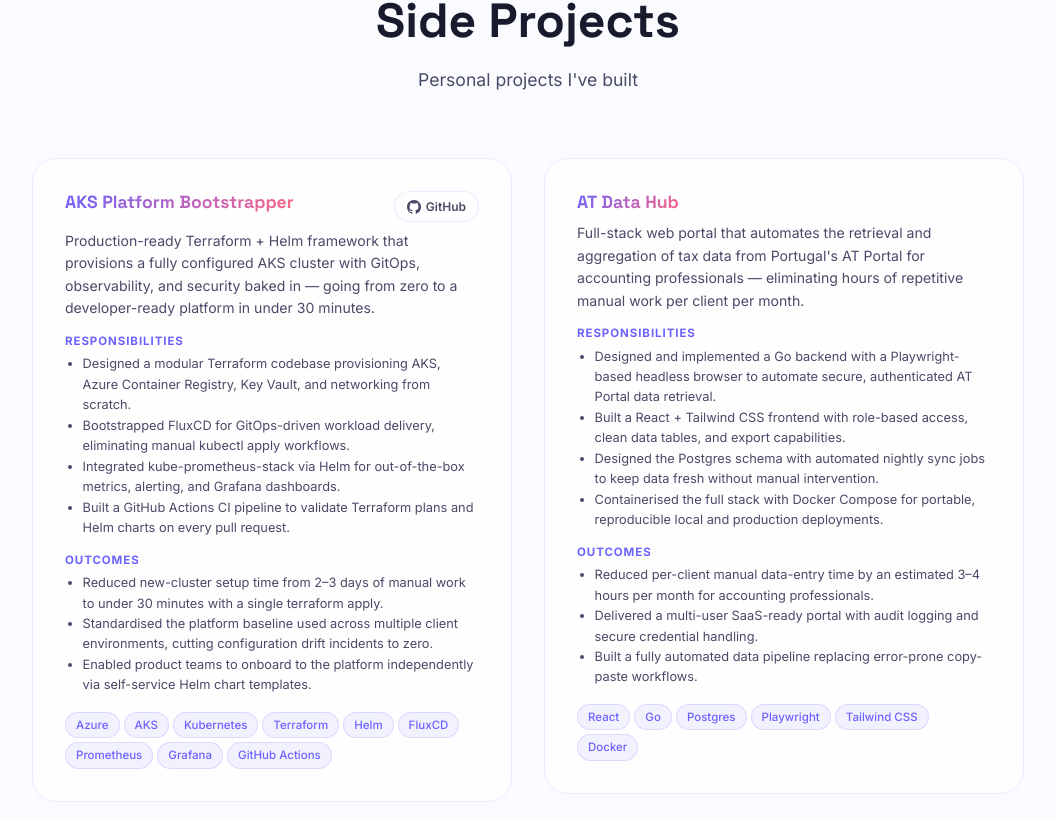
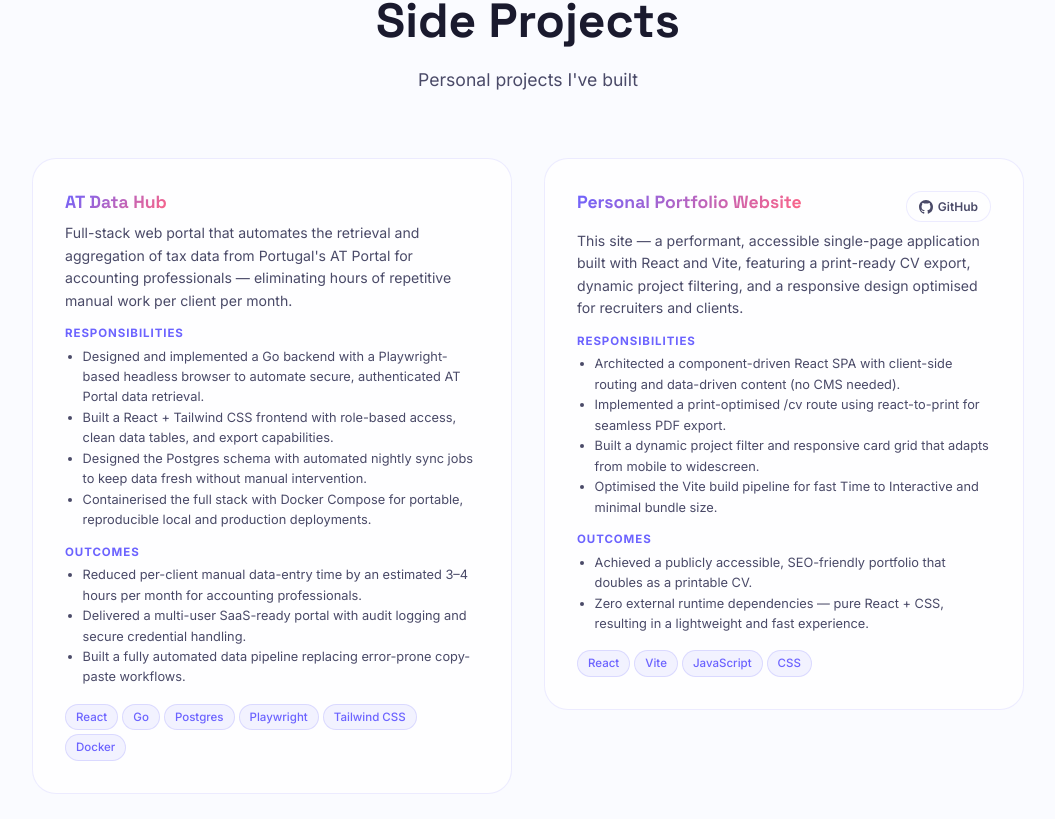
Before and after one commit to kabenz/portfolio, a React (Vite) app: page / in a window 1280 px wide. Shown: the part 8121-8940 px from the top of the page, without its empty margins (112-1167 px from the left). Built offline with nearby package versions, Linux system fonts and the light colour scheme.

Commit message:
Remove AKS Platform Bootstrapper project
Removed the AKS Platform Bootstrapper project details from the projects list.

```diff
--- a/src/data/projects.js
+++ b/src/data/projects.js
@@ -3,26 +3,6 @@
 /** @type {ProjectItem[]} */
 
 const projects = [
-  {
-    id: "aks-platform-bootstrapper",
-    name: "AKS Platform Bootstrapper",
-    description:
-      "Production-ready Terraform + Helm framework that provisions a fully configured AKS cluster with GitOps, observability, and security baked in — going from zero to a developer-ready platform in under 30 minutes.",
-    repoUrl: "https://github.com/kabenz/aks-platform-bootstrapper",
-    demoUrl: null,
-    technologies: ["Azure", "AKS", "Kubernetes", "Terraform", "Helm", "FluxCD", "Prometheus", "Grafana", "GitHub Actions"],
-    responsibilities: [
-      "Designed a modular Terraform codebase provisioning AKS, Azure Container Registry, Key Vault, and networking from scratch.",
-      "Bootstrapped FluxCD for GitOps-driven workload delivery, eliminating manual kubectl apply workflows.",
-      "Integrated kube-prometheus-stack via Helm for out-of-the-box metrics, alerting, and Grafana dashboards.",
-      "Built a GitHub Actions CI pipeline to validate Terraform plans and Helm charts on every pull request.",
-    ],
-    outcomes: [
-      "Reduced new-cluster setup time from 2–3 days of manual work to under 30 minutes with a single terraform apply.",
-      "Standardised the platform baseline used across multiple client environments, cutting configuration drift incidents to zero.",
-      "Enabled product teams to onboard to the platform independently via self-service Helm chart templates.",
-    ],
-  },
   {
     id: "at-data-hub",
     name: "AT Data Hub",
```
